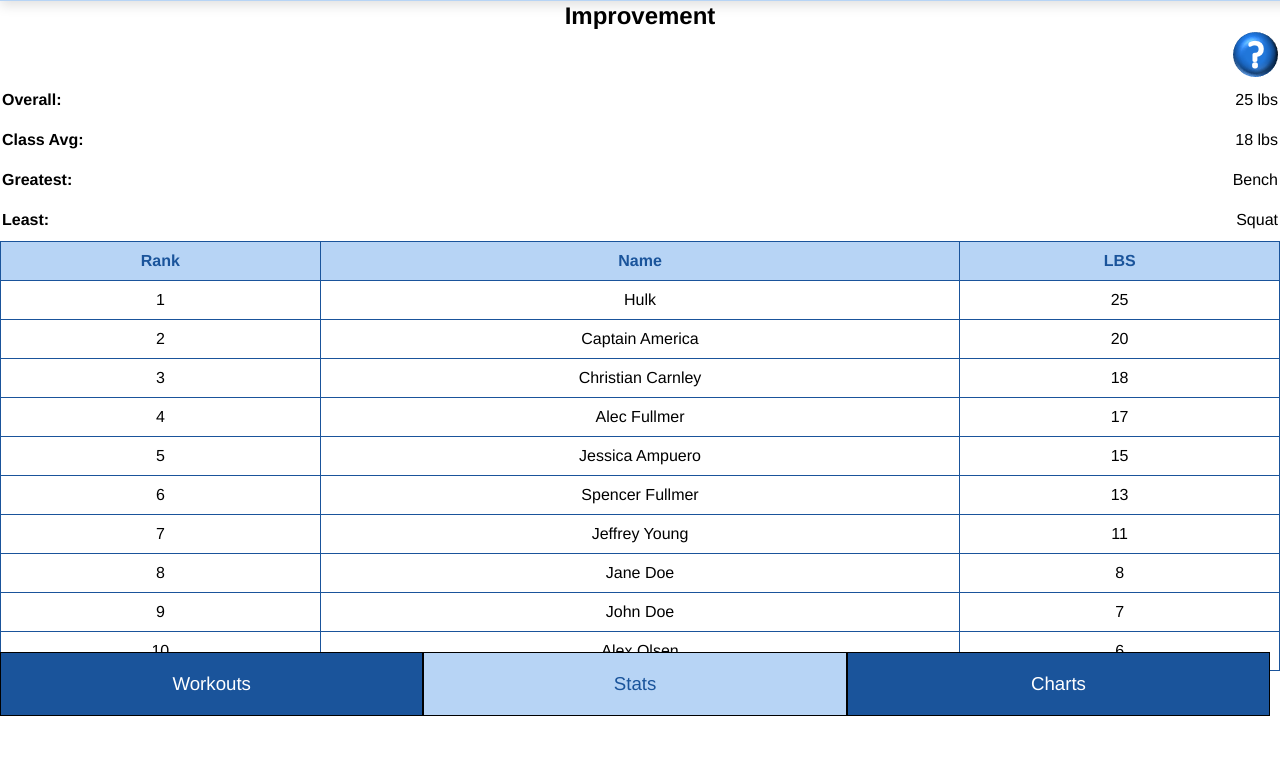
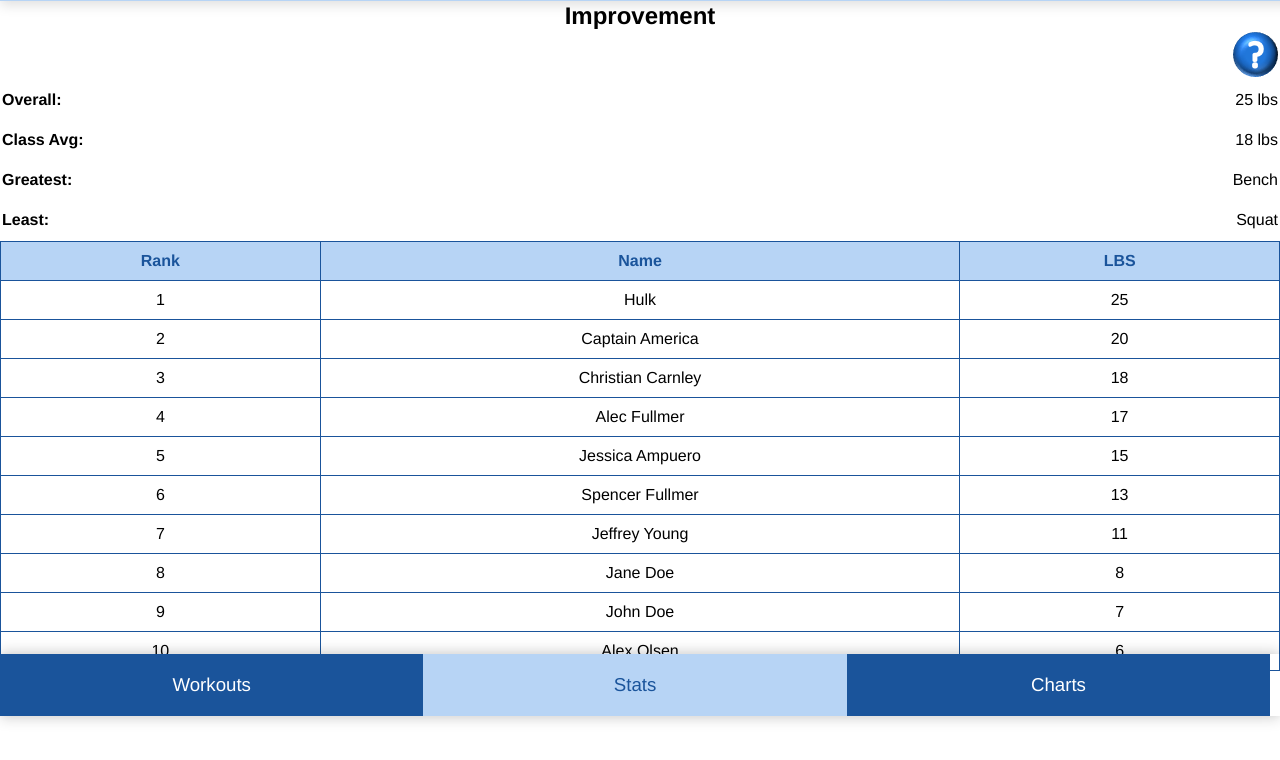
Before and after one commit to jeffreyyoung/track-my-fitness, a plain HTML site: page student/stats.html in a window 1280 px wide. Shown: the part 84-844 px from the top of the page. Drawn offline with Linux system fonts and the light colour scheme.

Commit message:
more shadows

```diff
--- a/student/css/layout.less
+++ b/student/css/layout.less
@@ -64,12 +64,13 @@ nav {
     bottom: 0;
     overflow-x: hidden;
     width: calc(~"100%");
+    box-shadow: 0px 4px 12px rgba(0, 0, 0, 0.13), 0px -4px 12px rgba(0, 0, 0, 0.13);
     .nav-btn {
         padding-top: @nav-button-padding;
         padding-bottom: @nav-button-padding;
         display:inline-block;
-        width: calc(~"33% - 1px");
-        border: 1px solid black;
+        width: calc(~"33% + 1px");
+        //border: 1px solid black;
         text-align: center;
         font-size: 14pt;
         background-color: @blue-darker;
```
Also changed, not shown: student/css/layout.css.
